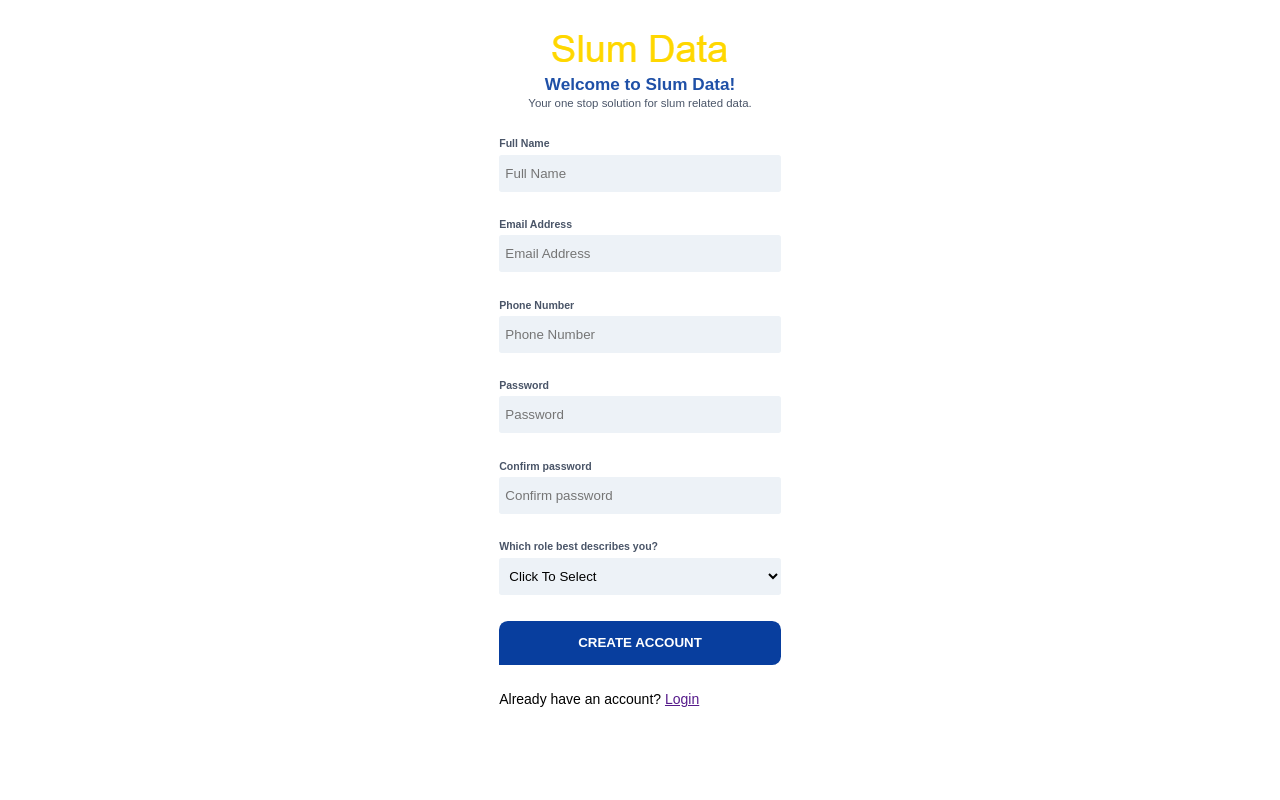
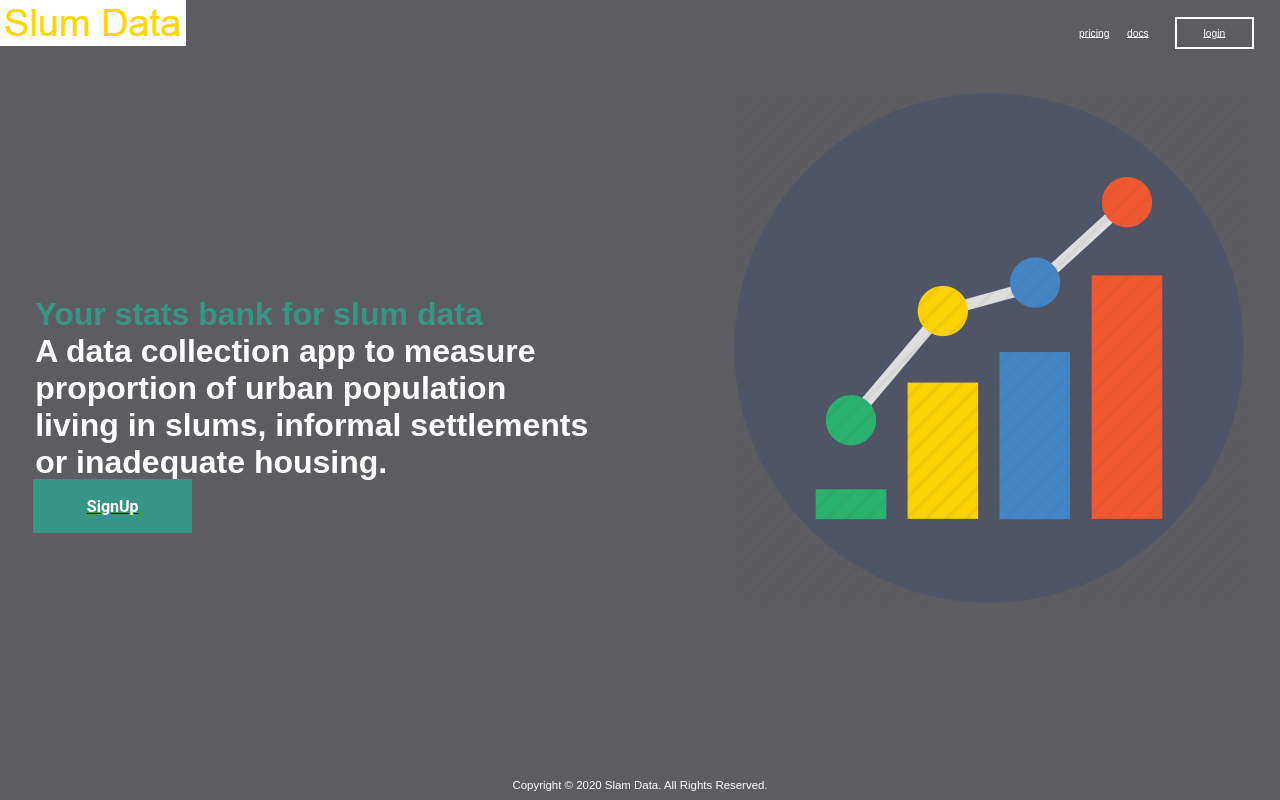
Before and after one commit to BuildForSDG/Team-269-Frontend, a React (Create React App) app: page / in a window 1280 px wide. Built offline with nearby package versions, Linux system fonts and the light colour scheme.

Commit message:
feature: add landing page

```diff
--- a/src/App.css
+++ b/src/App.css
@@ -2,3 +2,10 @@
   margin: 0;
   padding: 0;
 }
+.LandingPage {
+  /* background: #2D4159; */
+  /* background: #1F2833; */
+  /* background: #379683; */
+  background: #5D5C61;
+  height: 100vh;
+}
--- a/src/App.js
+++ b/src/App.js
@@ -1,11 +1,12 @@
 import React from 'react';
 import './App.css';
 import SignUp from './components/signup/SignUp';
+import LandingPage from './components/LandingPage/index';
 
 function App() {
   return (
-    <div className="App">
-      <SignUp />
+    <div className="LandingPage">
+      <LandingPage />
     </div>
   );
 }
--- /dev/null
+++ b/src/components/LandingPage/LandingPage.css
@@ -0,0 +1,55 @@
+
+.LandingPageMain {
+  height: 100%;
+  display: flex;
+  flex-direction: column;
+}
+
+.LandingPageMainContent {
+  flex: 1;
+  display: flex;
+  flex-direction: row;
+  align-self: center;
+  padding: 5rem 4rem 0;
+}
+
+.LandingPageMainContentInfo {
+  display: grid;
+  align-items: center;
+}
+
+.LandingPageMainContentImg {
+  display: grid;
+  align-items: center;
+  height: 10%;
+}
+
+.LandingPageMainContentInfo h1 {
+  font-size: 32px;
+  color: #379683;
+}
+
+.LandingPageMainContentInfo h3 {
+  color:white;
+  line-height: 37px;
+  font-size: 32px;
+  width: 80%;
+}
+
+.LandingPageFooter {
+  position: relative;
+  margin-top: 5rem;
+}
+
+@media only screen and (max-width: 640px) {
+  .LandingPageMainContentImg {
+    display: none;
+  }
+}
+
+/* weird media query to fix fullscreen misbehavior */
+@media only screen and (min-height: 700px) {
+  .LandingPage {
+    height: 100vh;
+  }
+}
--- a/src/components/LandingPage/index.js
+++ b/src/components/LandingPage/index.js
@@ -0,0 +1,30 @@
+import React from 'react';
+import { Link } from 'react-router-dom';
+import PrimaryButton from '../PrimaryButton';
+import Header from '../PageHeader';
+import LandingFooter from '../PageFooter';
+import statsicon from '../../images/statsicon.png';
+import './LandingPage.css';
+
+const LandingPage = () => (
+  <div className="LandingPageMain">
+    <Header />
+    <div className="LandingPageMainContent">
+      <div className="LandingPageMainContentInfo">
+        <div>
+          <h1 className="uppercase extra-bold">Your  stats bank for slum data</h1>
+          <h3 className="bold">A data collection app to measure proportion of urban population living in slums, informal settlements or inadequate housing.</h3>
+          <Link to='/register'><PrimaryButton label="SignUp" /></Link>
+        </div>
+      </div>
+      <div className="LandingPageMainContentImg">
+      <img src={statsicon} alt="" className="logo-center" />
+      </div>
+    </div>
+    <div className="LandingPageFooter">
+      <LandingFooter />
+    </div>
+  </div>
+);
+
+export default LandingPage;
--- a/src/components/PrimaryButton/PrimaryButton.css
+++ b/src/components/PrimaryButton/PrimaryButton.css
@@ -1,5 +1,5 @@
 .Primary-Btn {
-  background-color: #F7B21F;
+  background-color: #379683;
   width: 155px;
   height: 50px;
   color: white;
@@ -10,7 +10,7 @@
   line-height: 19px;
   text-align: center;
   border: none;
-  outline: 2px solid #F7B21F;
+  outline: 2px solid #379683;
   display: flex;
   align-items: center;
   justify-content: center;
@@ -18,6 +18,6 @@
 
 .Primary-Btn:hover{
   background-color: transparent;
-  color: #F7B21F;
-  outline: 2px solid #F7B21F;
+  color: #379683;
+  outline: 2px solid #379683;
 }
```
Also changed, not shown: src/components/LandingPage/LandinPage.css (deleted), src/images/statcon.png (added), src/images/statsicon.png (added), src/router.js (added).
